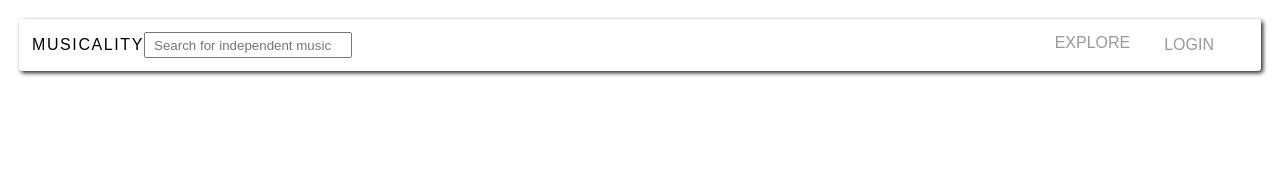
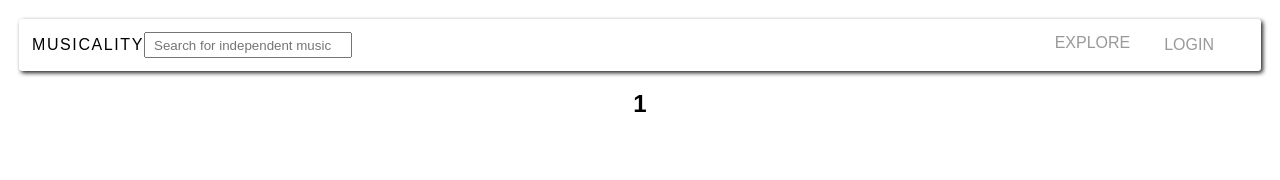
Before and after one commit to Tenkaklet/musicality, a React (Create React App) app in the folder client/: page /specific/1 in a window 1280 px wide. Shown: the top 180 px of the page. Built offline with nearby package versions, Linux system fonts and the light colour scheme; no server answers; a web font is replaced by a local one.

Commit message:
Added to Explore

```diff
--- a/client/src/Components/App.js
+++ b/client/src/Components/App.js
@@ -11,6 +11,7 @@ import React from "react";
 import Player from "./Player";
 import { PlayerContext } from "../contexts/PlayerContext";
 import ProtectedRoute from '../auth/protected-route';
+import ExporeSpecificGenre from './ExploreSpecificGenre';
 
 function App() {
   const pla = useContext(PlayerContext);
@@ -29,12 +30,12 @@ function App() {
           <Route path={`/artist/:artist`}>
             <ArtistPage />
           </Route>
-          <Route path={`/explore/:genre`}>
-            {/* fix a specific genre component here */}
+          <Route path={`/specific/:genre`}>
+            <ExporeSpecificGenre />
           </Route>
         </Switch>
       </div>
-      {pla.song === '' ? null: <Player url={pla.song} />}
+      {pla.song === '' ? null : <Player url={pla.song} />}
     </>
   );
 }
--- a/client/src/Components/Explore.js
+++ b/client/src/Components/Explore.js
@@ -1,29 +1,20 @@
 import React, { useEffect, useState } from "react";
 import { getExplore } from "../api";
+import { useHistory } from "react-router-dom";
 
 
 const Explore = () => {
-    const [genre, setGenre] = useState([]);
-    const getTheGenre = async (g) => {
-        getExplore(g)
-            .then(res => {
-                console.log(g.toUpperCase());
-                console.log(res.data);
-            })
-            .catch(err => {
-                console.log(err);
-            })
+    const history = useHistory();
+    const listOfGenres = ['rock', 'reggae', 'pop', 'soul'];
+
+    const onChangeGenre = (genre) => {
+        history.push('/specific/' + genre);
     };
-    useEffect(() => {
-        getTheGenre('rock');
-        getTheGenre('reggae');
-        getTheGenre('pop');
-        getTheGenre('soul');
-    }, []);
-    const listOfGenres = ['rock', 'reggae', 'pop', 'soul'];
+
     const listGenres = listOfGenres.map((genre, i) => {
-            return <div className="specific-genre" key={i}><p>{genre}</p></div>;
+            return <div className="specific-genre" key={i} onClick={() => onChangeGenre(genre)}><p>{genre}</p></div>;
         });
+
     return (
         <>
             <header>
--- /dev/null
+++ b/client/src/Components/ExploreSpecificGenre.js
@@ -0,0 +1,29 @@
+import { useEffect, useState } from "react";
+import { useParams } from "react-router-dom";
+import { getExplore } from "../api";
+
+const ExporeSpecificGenre = () => {
+    const [genre, setGenre] = useState([]);
+    const g = useParams();
+
+    const getTheGenre = async (g) => {
+        getExplore(g)
+            .then(res => {
+                console.log(g.toUpperCase());
+                console.log(res.data);
+            })
+            .catch(err => {
+                console.log(err);
+            })
+    };
+    useEffect(() => {
+        getTheGenre(g.genre);
+    }, []);
+    return (
+        <div className="specific-genre-explore-container">
+            <h2 className="text-center">{g.genre.charAt(0).toUpperCase() + g.genre.slice(1)}</h2>
+        </div>
+    );
+};
+
+export default ExporeSpecificGenre;
```
